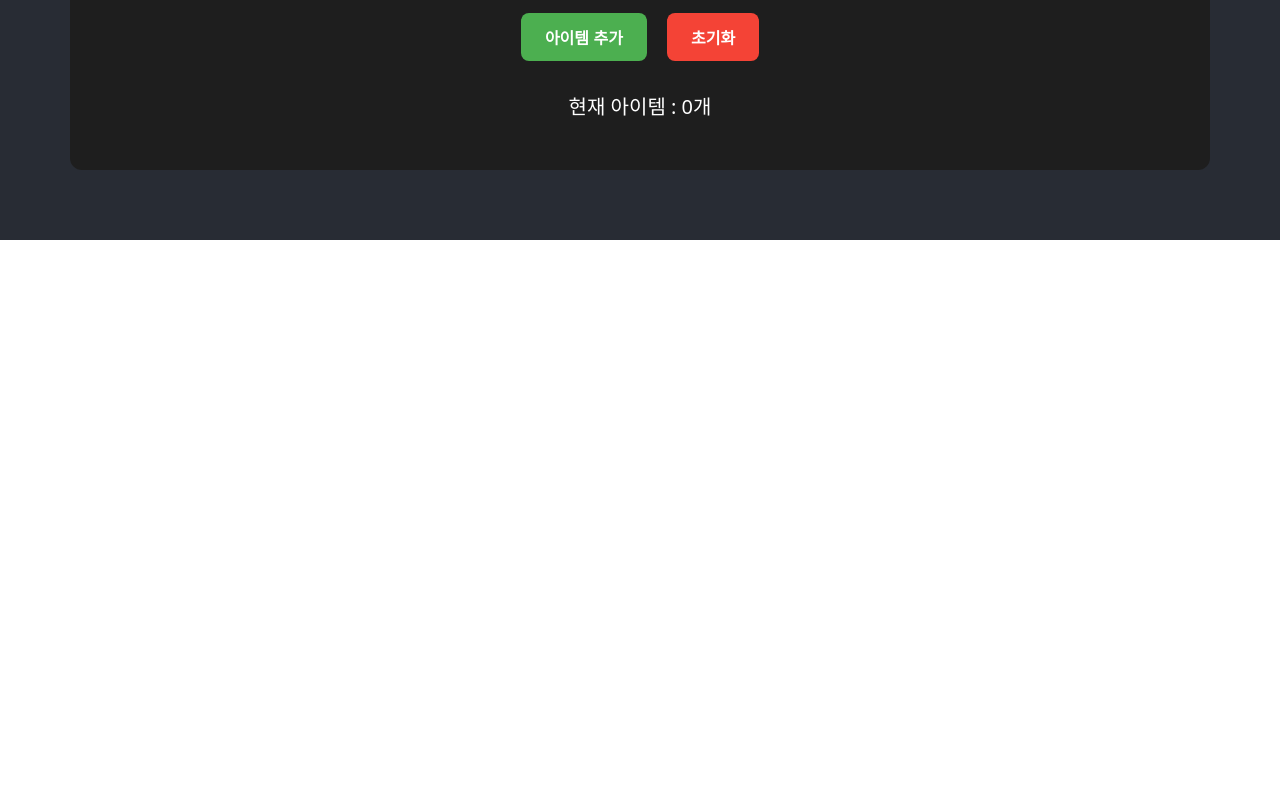
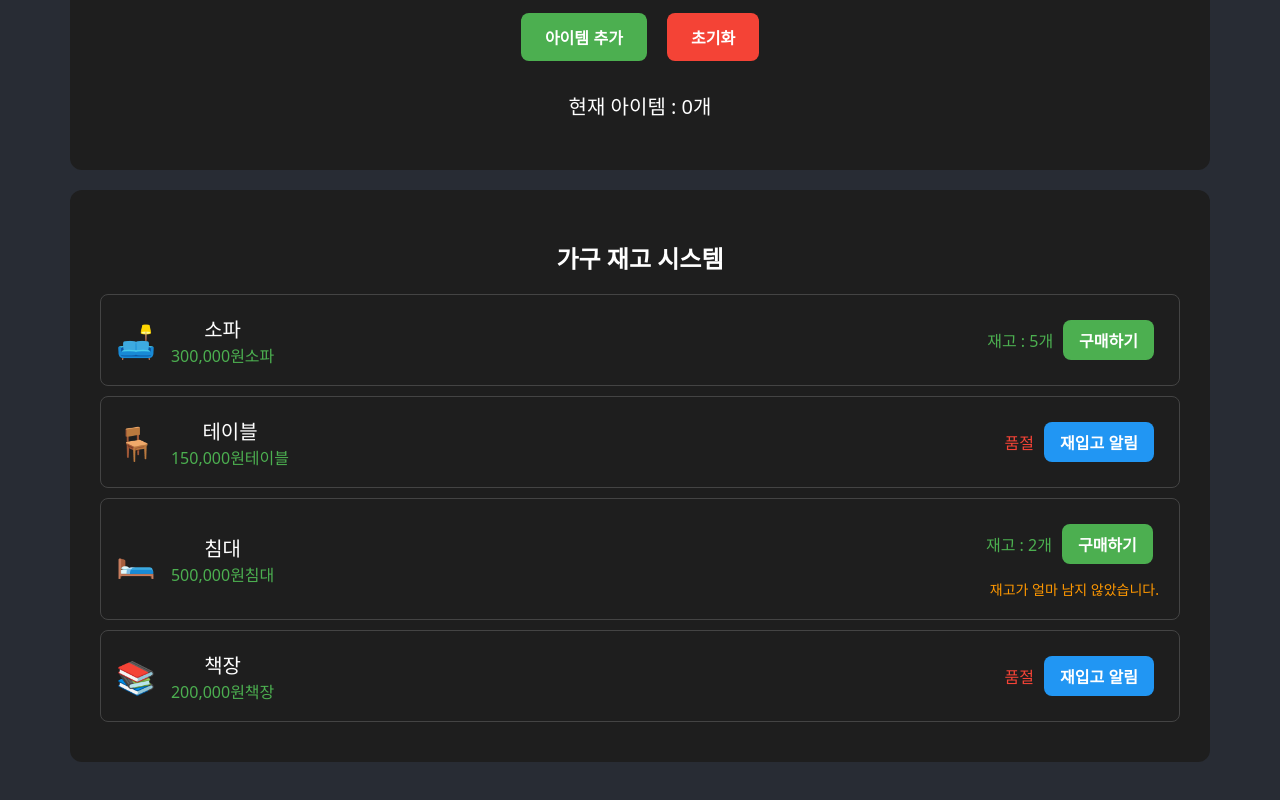
Before and after one commit to jjinijj/Furniture-simulator, a React (Create React App) app in the folder furniture-app/: page / in a window 1280 px wide. Shown: the part 3030-3830 px from the top of the page. Before the commit the page ends 3270 px from the top, so only its background shows below. Built offline with nearby package versions, Linux system fonts and the light colour scheme.

Commit message:
Create StockExample component

```diff
--- a/furniture-app/src/App.tsx
+++ b/furniture-app/src/App.tsx
@@ -7,6 +7,7 @@ import FurnitureList from './components/FurnitureList';
 import ConditionalExample from './components/ConditionalExample';
 import TernaryExample from './components/TernaryExample';
 import AndExample from './components/AndExample';
+import StockExample from './components/StockExample';
 
 function App() {
 
@@ -53,6 +54,7 @@ function App() {
         <ConditionalExample/>
         <TernaryExample/>
         <AndExample/>
+        <StockExample/>
     </div>
 
   );
--- /dev/null
+++ b/furniture-app/src/components/StockExample.tsx
@@ -0,0 +1,80 @@
+import exp from "constants";
+import React, {useState} from "react";
+
+type Furniture = {
+    id : number;
+    name : string;
+    price : number;
+    stock : number;
+    emoji : string;
+}
+
+function StockExample() {
+  const [furniture] = useState<Furniture[]>([
+    { id: 1, name: '소파', price: 300000, stock: 5, emoji: '🛋️' },
+    { id: 2, name: '테이블', price: 150000, stock: 0, emoji: '🪑' },
+    { id: 3, name: '침대', price: 500000, stock: 2, emoji: '🛏️' },
+    { id: 4, name: '책장', price: 200000, stock: 0, emoji: '📚' },
+  ]);
+
+  return(
+    <div style={{padding: '30px', backgroundColor :'#1e1e1e', margin : '20px', borderRadius : '12px'}}>
+        <h2>가구 재고 시스템</h2>
+
+        <div>
+            {furniture.map((item) => (
+                <div key = {item.id}
+                     style={{
+                        border: '1px solid #444',
+                        borderRadius: '8px',
+                        padding : '15px',
+                        margin: '10px 0',
+                        display: 'flex',
+                        justifyContent: 'space-between',
+                        alignItems:'center'
+                     }}
+                >
+                    <div style={{display:'flex', alignItems:'center', gap: '15px'}}>
+                        <span style={{fontSize:'32px'}}>{item.emoji}</span>
+                        <div>
+                            <div style={{fontSize : '20px'}}>{item.name}</div>
+                            <div style={{color: '#4CAF50', fontSize:'16px'}}>{item.price.toLocaleString()}원{item.name}</div>
+                        </div>
+                    </div>
+
+                    <div>
+                         {item.stock > 0 ? (
+                            <div>
+                                <span style={{color:'#4CAF50'}}>
+                                    재고 : {item.stock}개
+                                </span>
+                                <button className="btn btn-green"
+                                        style={{margin:'10px', padding : '8px 16px'}}
+                                >구매하기</button>
+                            </div>
+
+                         ) : (
+                            <div>
+                                <span style={{color:'#f44336'}}>
+                                    품절
+                                </span>
+                                <button className="btn btn-blue"
+                                        style={{margin:'10px', padding : '8px 16px'}}
+                                >재입고 알림</button>
+                            </div>
+                         )}
+
+                         {item.stock > 0 && item.stock <= 2 &&(
+                            <div style={{color:'#ff9800', fontSize : '14px', margin:'5px'}}>
+                                재고가 얼마 남지 않았습니다.
+                            </div>
+                         )}
+                    </div>
+                </div>
+            ))}
+        </div>
+    </div>
+  );
+}
+
+export default StockExample;
```
